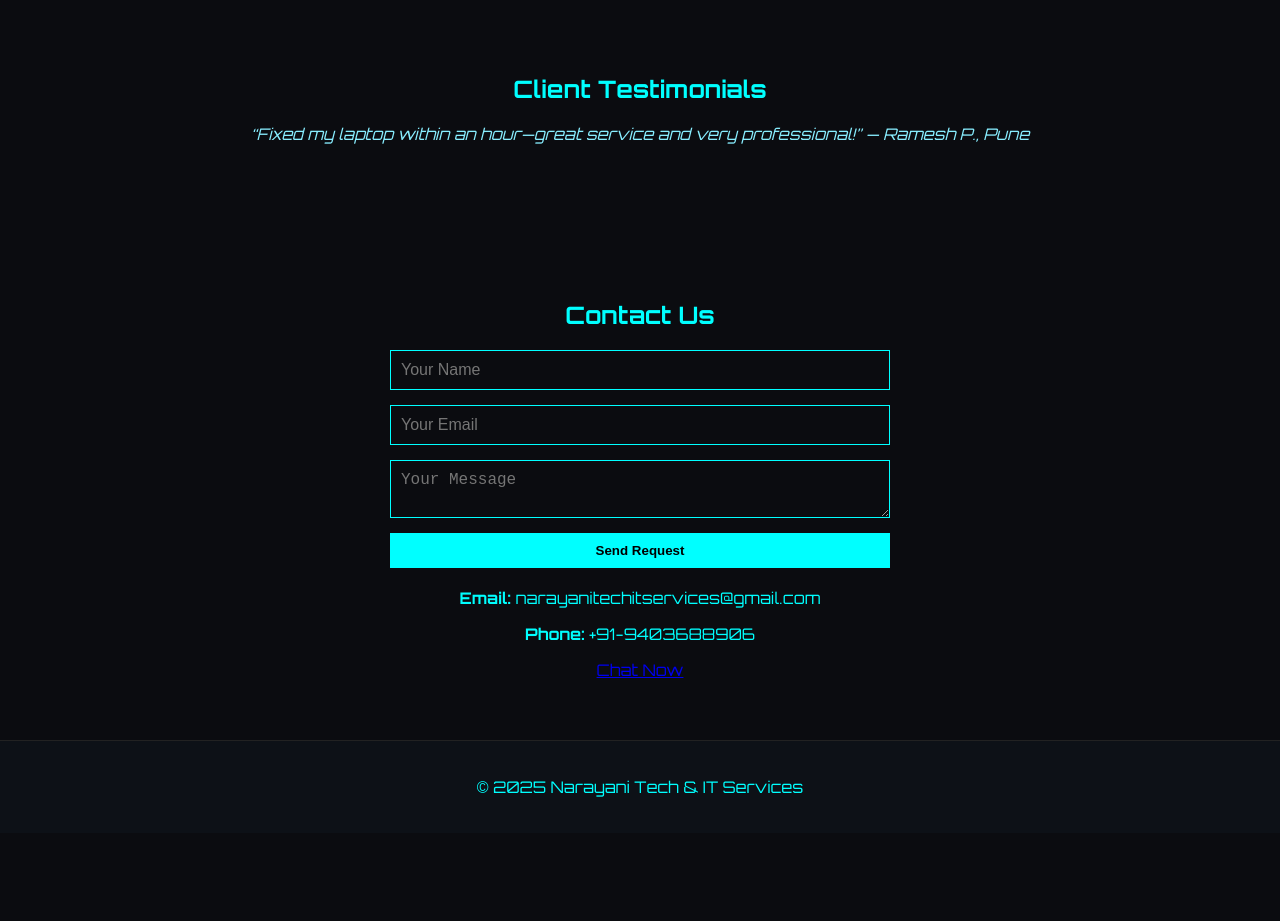
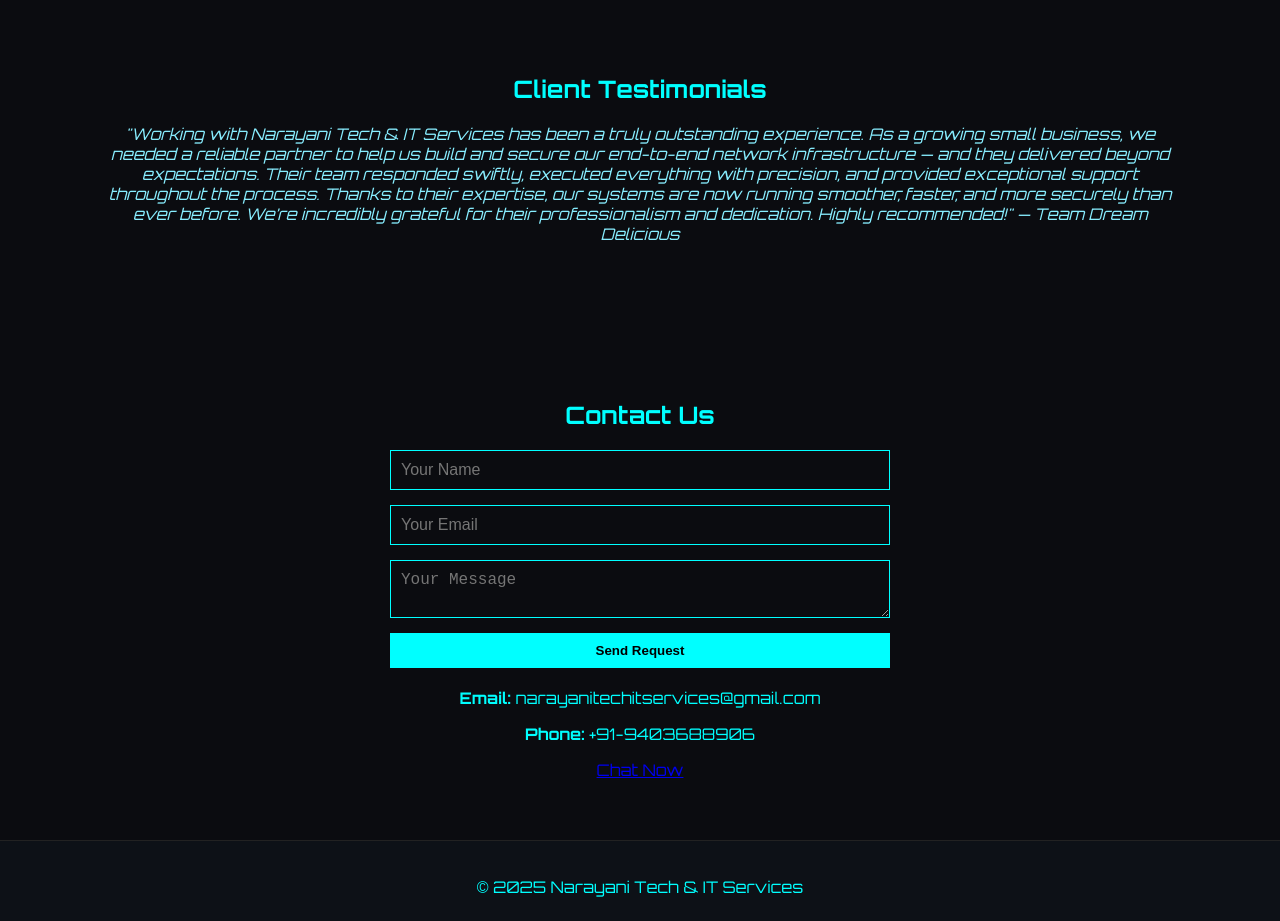
Before and after one commit to NTechITdotin/narayani-site, a plain HTML site: page index.html in a window 1280 px wide. Shown: the part 1340-2261 px from the top of the page. Before the commit the page ends 2173 px from the top, so only its background shows below. Drawn offline with Linux system fonts and the light colour scheme.

Commit message:
Update index.html

```diff
--- a/index.html
+++ b/index.html
@@ -74,7 +74,11 @@
   </section>
   <section id="testimonials" class="section">
     <h2>Client Testimonials</h2>
-    <blockquote>“Fixed my laptop within an hour—great service and very professional!” — Ramesh P., Pune</blockquote>
+    <blockquote>"Working with Narayani Tech & IT Services has been a truly outstanding experience.
+      As a growing small business, we needed a reliable partner to help us build and secure our end-to-end network infrastructure — and they delivered beyond expectations.
+      Their team responded swiftly, executed everything with precision, and provided exceptional support throughout the process.
+      Thanks to their expertise, our systems are now running smoother, faster, and more securely than ever before.
+      We’re incredibly grateful for their professionalism and dedication. Highly recommended!" — Team Dream Delicious</blockquote>
   </section>
   <section id="contact" class="section contact">
     <h2>Contact Us</h2>
```
